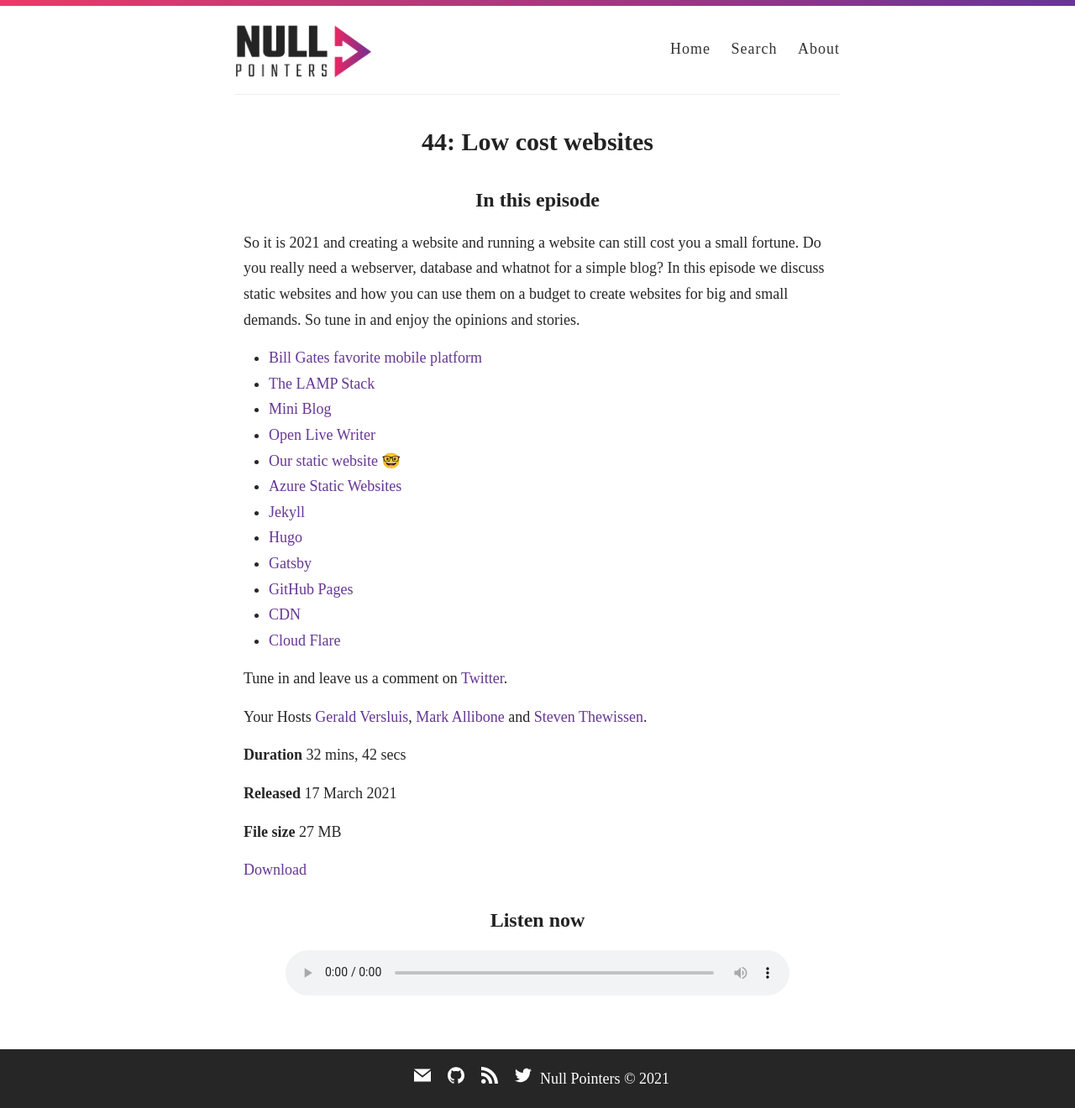
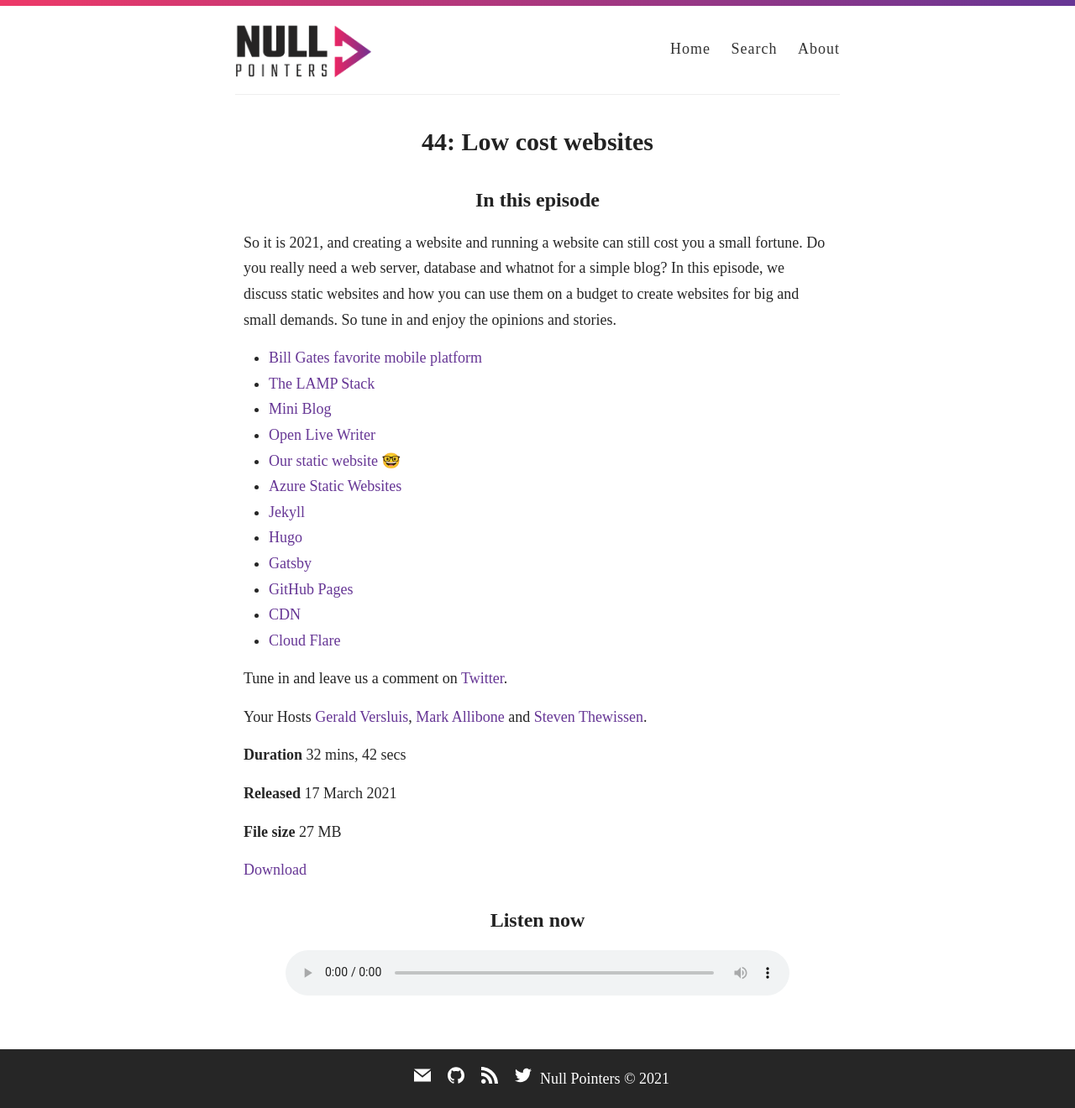
Before and after one commit to nullpointersio/website, a Jekyll site: the page built from _posts/2021-03-17-44.markdown, in a window 1280 px wide. Shown: the whole page at 84% size. Built offline with Jekyll 4.4.1, drawn with Linux system fonts in a browser that asks for light colours; some web fonts are replaced.

Commit message:
Improves grammar

```diff
--- a/_posts/2021-03-17-44.markdown
+++ b/_posts/2021-03-17-44.markdown
@@ -5,9 +5,9 @@
 title: 			"44: Low cost websites"
 url:        	"44"
 subtitle: 		"Building websites on a budget."
-summary: 		"So it is 2021 and creating a website and running a website can still cost you a small fortune. Do you really need a webserver, database and whatnot for a simple blog? In this episode we discuss static websites and how you can use them on a budget to create websites for big and small demands. So tune in and enjoy the opinions and stories."
+summary: 		"So it is 2021, and creating a website and running a website can still cost you a small fortune. Do you really need a web server, database and whatnot for a simple blog? In this episode, we discuss static websites and how you can use them on a budget to create websites for big and small demands. So tune in and enjoy the opinions and stories."
 
-description: 	"So it is 2021 and creating a website and running a website can still cost you a small fortune. Do you really need a webserver, database and whatnot for a simple blog? In this episode we discuss static websites and how you can use them on a budget to create websites for big and small demands. So tune in and enjoy the opinions and stories."
+description: 	"So it is 2021, and creating a website and running a website can still cost you a small fortune. Do you really need a web server, database and whatnot for a simple blog? In this episode, we discuss static websites and how you can use them on a budget to create websites for big and small demands. So tune in and enjoy the opinions and stories."
 
 type:			full # "trailer" or "full"
 duration: 		"32:42" # audio length in min
```
